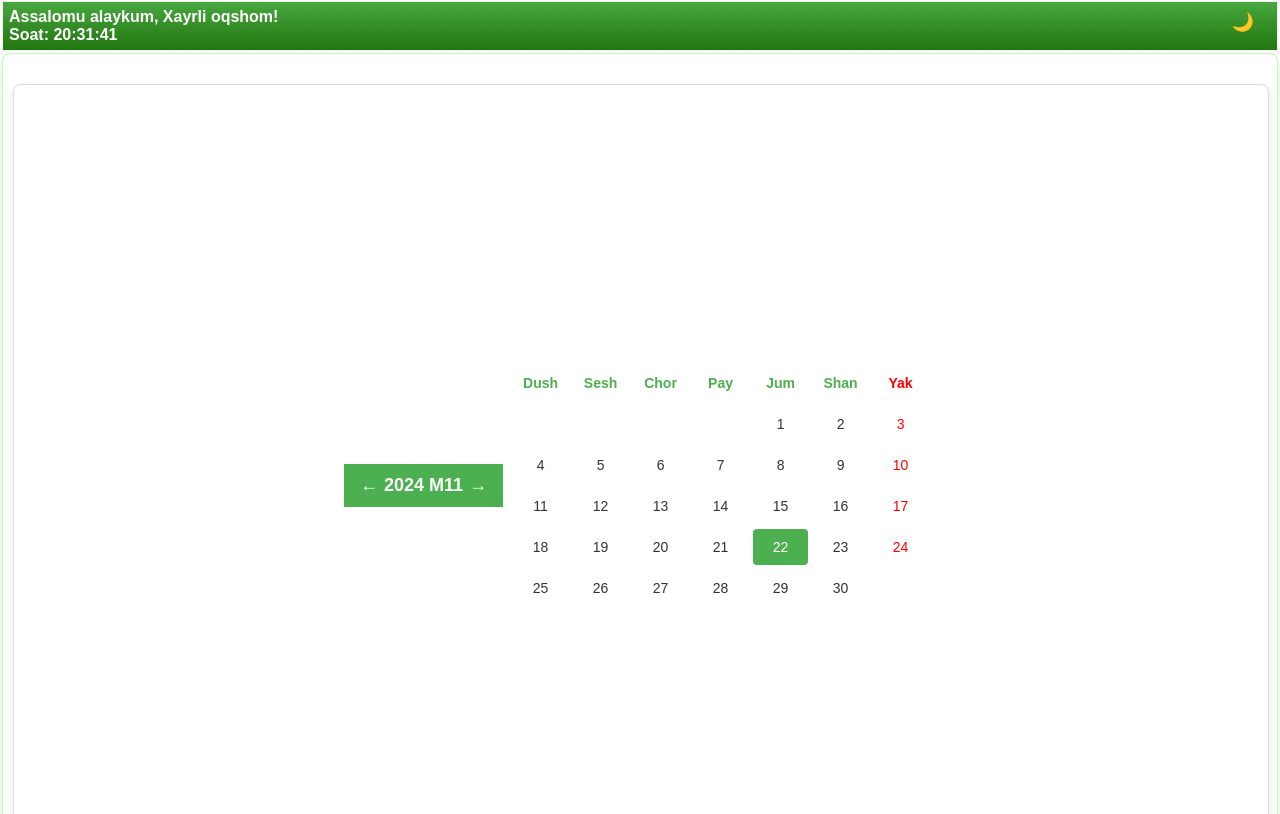
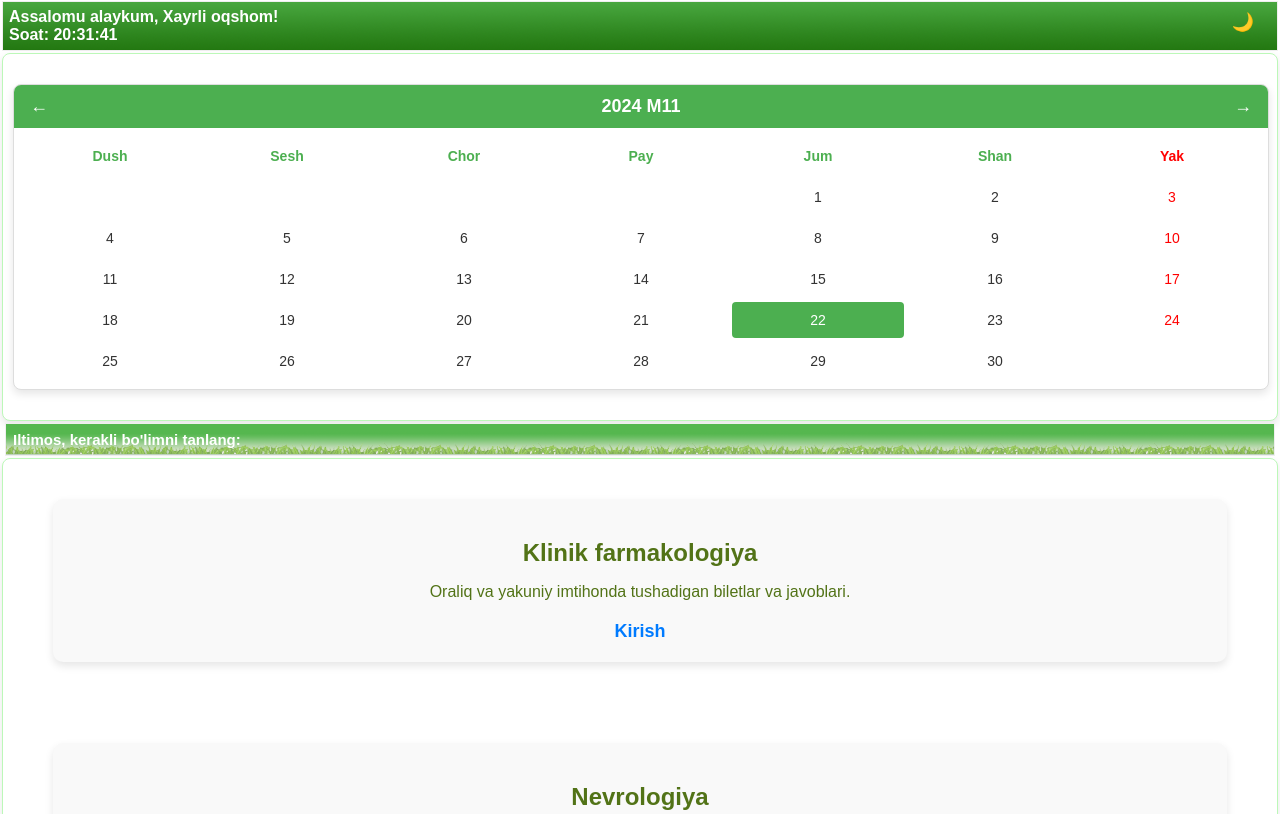
Before and after one commit to Sessiya/2000, a website: page index.html in a window 1280 px wide. Shown: the top 814 px of the page. Drawn offline with Linux system fonts and the light colour scheme.

Commit message:
Update index.html

```diff
--- a/index.html
+++ b/index.html
@@ -18,7 +18,7 @@
     </div>
 <body>
   <div class="menu">
-    <div style="display: flex; justify-content: center; align-items: center; height: 100vh;" class="calendar">
+    <div class="calendar">
     <div class="calendar-header">
       <button class="nav-btn" onclick="changeMonth(-1)">←</button>
       <h2 id="month-year">Noyabr 2024</h2>
```
